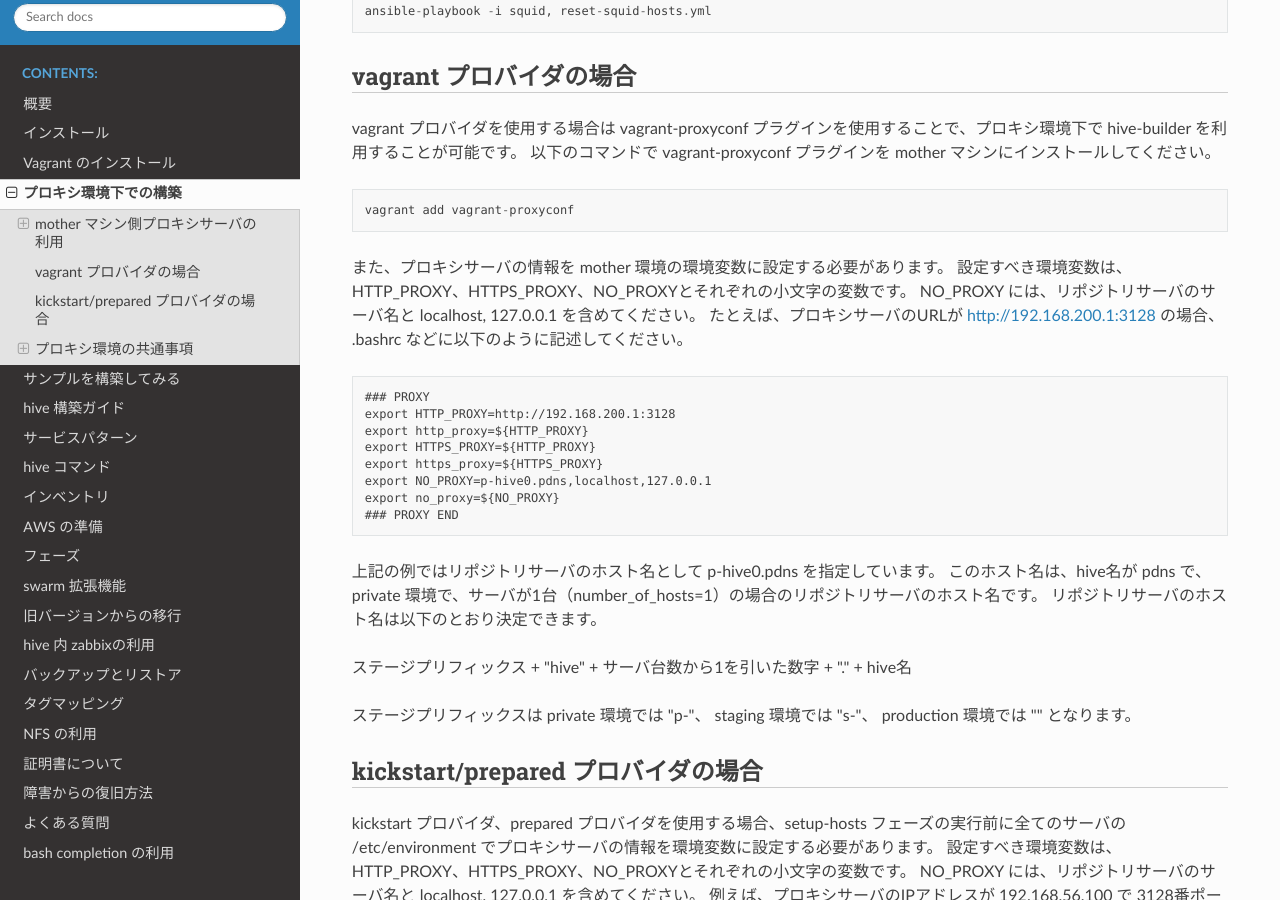
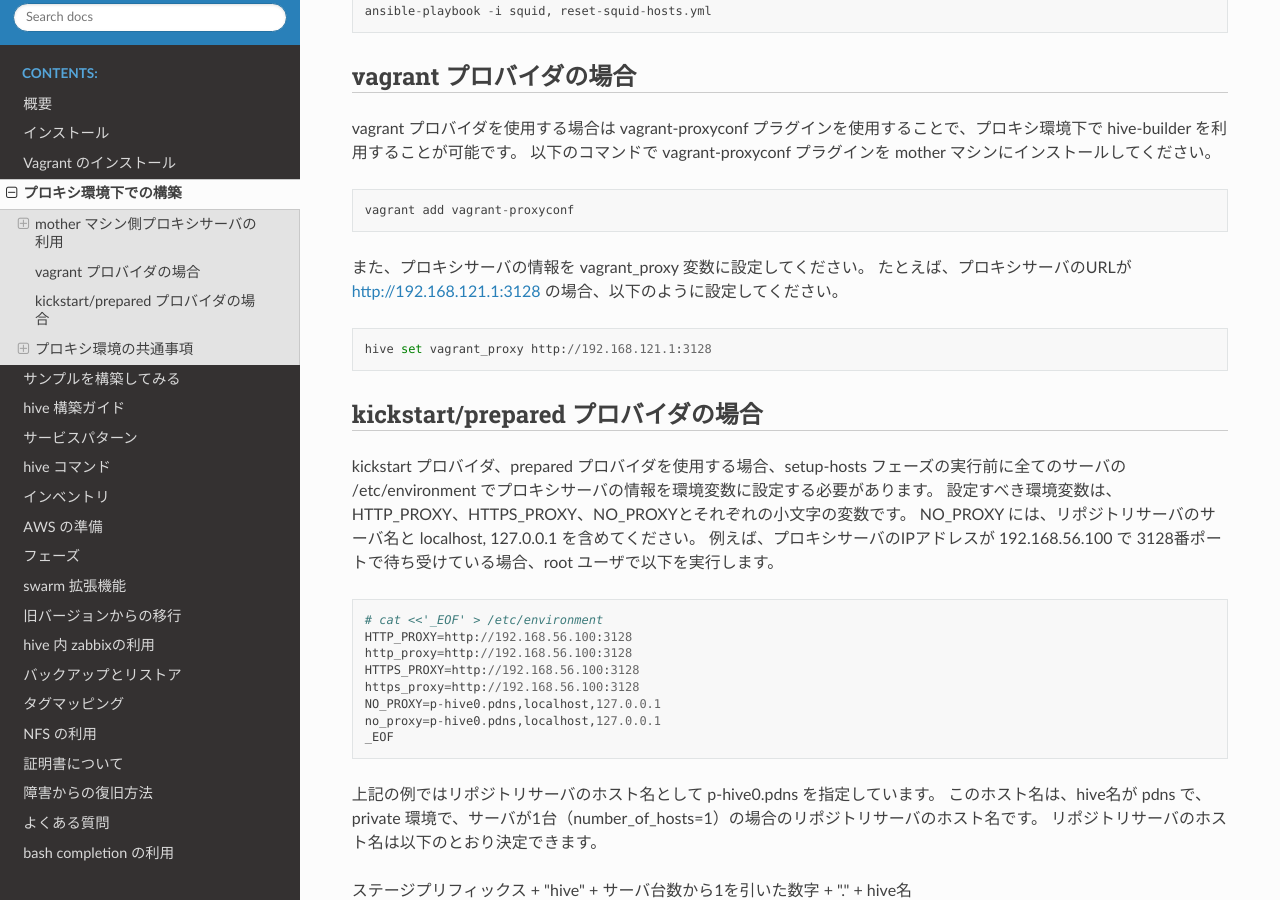
Before and after one commit to procube-open/hive-builder, a Sphinx documentation site: the page built from docs/proxy.rst, in a window 1280 px wide and 900 px high, scrolled down 3015 px. Built offline with Sphinx 7.4.7 and the Read the Docs theme 3.1.0, drawn with Linux system fonts in a browser that asks for light colours.

Commit message:
fix vagrant-proxyconf setting

```diff
--- a/docs/proxy.rst
+++ b/docs/proxy.rst
@@ -144,30 +144,14 @@
 
     vagrant add vagrant-proxyconf
 
-また、プロキシサーバの情報を mother 環境の環境変数に設定する必要があります。
-設定すべき環境変数は、HTTP_PROXY、HTTPS_PROXY、NO_PROXYとそれぞれの小文字の変数です。
-NO_PROXY には、リポジトリサーバのサーバ名と localhost, 127.0.0.1 を含めてください。
-たとえば、プロキシサーバのURLが http://192.168.200.1:3128 の場合、 .bashrc などに以下のように記述してください。
+また、プロキシサーバの情報を vagrant_proxy 変数に設定してください。
+たとえば、プロキシサーバのURLが http://192.168.121.1:3128 の場合、以下のように設定してください。
 
 ::
 
 
-    ### PROXY
-    export HTTP_PROXY=http://192.168.200.1:3128
-    export http_proxy=${HTTP_PROXY}
-    export HTTPS_PROXY=${HTTP_PROXY}
-    export https_proxy=${HTTPS_PROXY}
-    export NO_PROXY=p-hive0.pdns,localhost,127.0.0.1
-    export no_proxy=${NO_PROXY}
-    ### PROXY END
+    hive set vagrant_proxy http://192.168.121.1:3128
 
-上記の例ではリポジトリサーバのホスト名として p-hive0.pdns を指定しています。
-このホスト名は、hive名が pdns で、private 環境で、サーバが1台（number_of_hosts=1）の場合のリポジトリサーバのホスト名です。
-リポジトリサーバのホスト名は以下のとおり決定できます。
-
-ステージプリフィックス + "hive" + サーバ台数から1を引いた数字 + "." + hive名
-
-ステージプリフィックスは private 環境では "p-"、 staging 環境では "s-"、 production 環境では "" となります。
 
 kickstart/prepared プロバイダの場合
 ========================================
```
Also changed, not shown: 4 other files.
